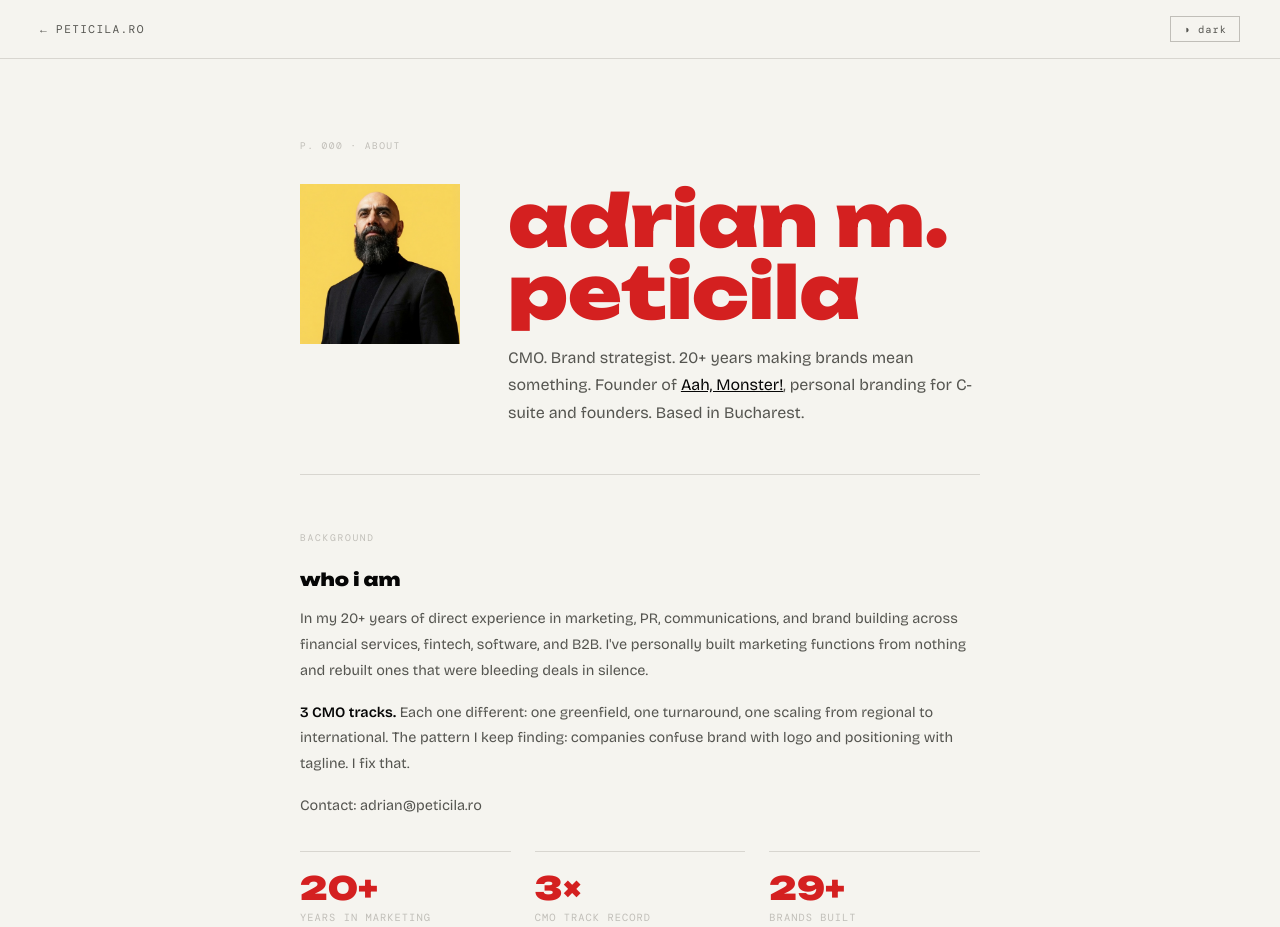
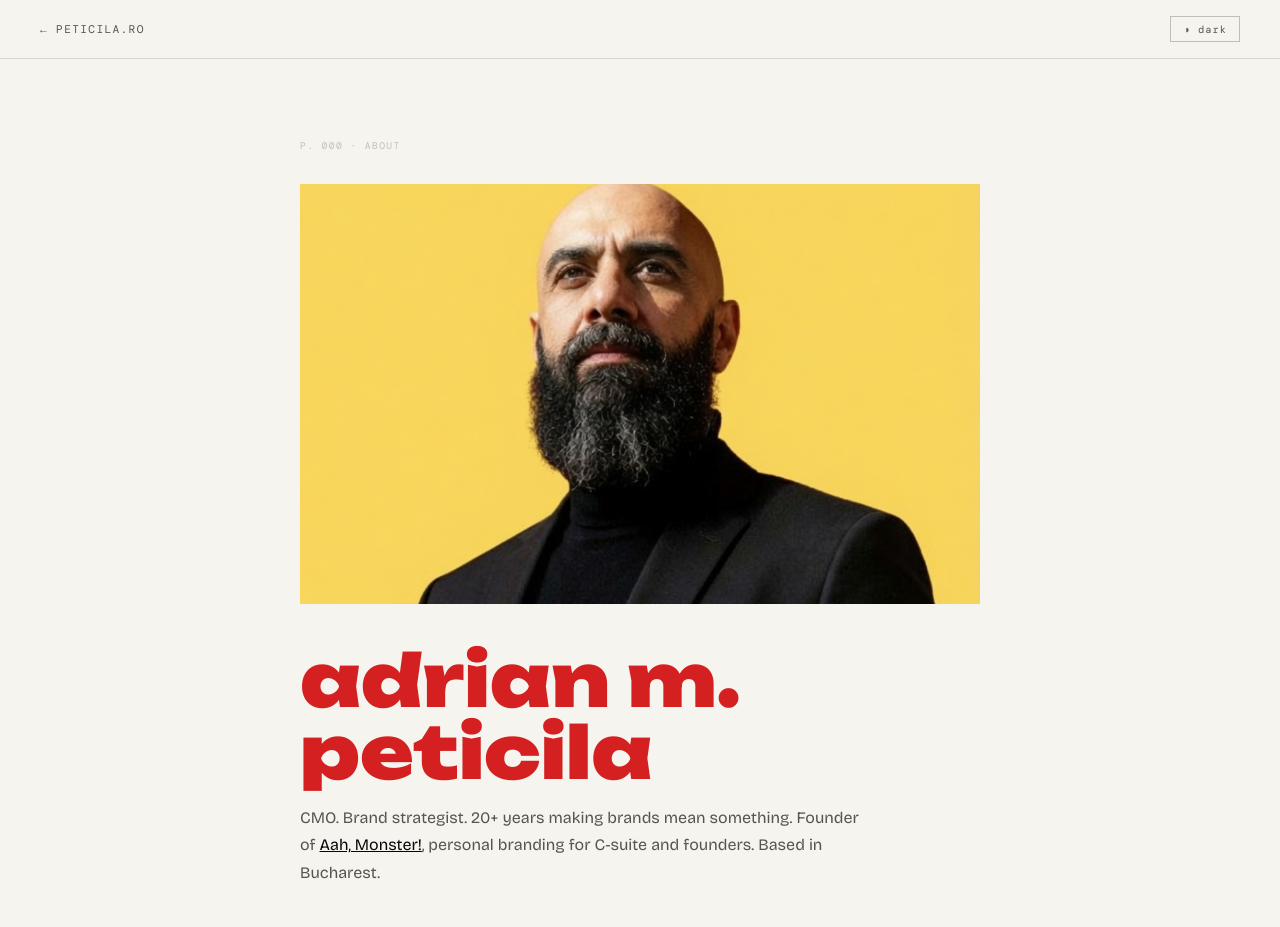
Before and after one commit to adrianpeticila/peticila.ro, a plain HTML site: page about/index.html in a window 1280 px wide. Shown: the top 927 px of the page. Drawn offline with Linux system fonts and the light colour scheme.

Commit message:
about: photo full-width editorial layout above h1

```diff
--- a/about/index.html
+++ b/about/index.html
@@ -82,14 +82,12 @@
     .wrap { max-width: 760px; margin: 0 auto; padding: 0 2.5rem; }
 
     .hero { padding: 5rem 0 3rem; border-bottom: 1px solid var(--rule); }
-    .hero-inner { display: flex; gap: 3rem; align-items: flex-start; }
-    .hero-photo { flex-shrink: 0; width: 160px; height: 160px; overflow: hidden; }
-    .hero-photo img { width: 100%; height: 100%; object-fit: cover; object-position: center top; display: block; }
-    .hero-text { flex: 1; }
+    .hero-photo { width: 100%; height: 420px; overflow: hidden; margin-bottom: 2.5rem; }
+    .hero-photo img { width: 100%; height: 100%; object-fit: cover; object-position: center 15%; display: block; }
     .pg { font-family: var(--mono); font-size: 0.6rem; letter-spacing: 0.15em; text-transform: uppercase; color: var(--faint); display: block; margin-bottom: 2rem; }
     h1 { font-family: var(--name); font-size: clamp(2.5rem, 7vw, 4.5rem); font-weight: 900; text-transform: lowercase; line-height: 1; color: var(--red); margin-bottom: 1rem; }
     .hero-sub { font-size: 1rem; color: var(--mid); line-height: 1.7; max-width: 560px; }
-    @media (max-width: 600px) { .hero-inner { flex-direction: column; gap: 1.5rem; } .hero-photo { width: 120px; height: 120px; } }
+    @media (max-width: 600px) { .hero-photo { height: 280px; } }
 
     .section { padding: 3.5rem 0; border-bottom: 1px solid var(--rule); }
     .section-tag { font-family: var(--mono); font-size: 0.6rem; letter-spacing: 0.18em; text-transform: uppercase; color: var(--faint); display: block; margin-bottom: 1.5rem; }
@@ -135,15 +133,11 @@
 
     <section class="hero">
       <span class="pg">P. 000 · About</span>
-      <div class="hero-inner">
-        <div class="hero-photo">
-          <img src="/img/ap_profile_pic.png" alt="Adrian M. Peticila">
-        </div>
-        <div class="hero-text">
-          <h1>adrian m.<br>peticila</h1>
-          <p class="hero-sub">CMO. Brand strategist. 20+ years making brands mean something. Founder of <a href="https://aah.monster" style="color:var(--fg);text-decoration:underline;">Aah, Monster!</a>, personal branding for C-suite and founders. Based in Bucharest.</p>
-        </div>
+      <div class="hero-photo">
+        <img src="/img/ap_profile_pic.png" alt="Adrian M. Peticila">
       </div>
+      <h1>adrian m.<br>peticila</h1>
+      <p class="hero-sub">CMO. Brand strategist. 20+ years making brands mean something. Founder of <a href="https://aah.monster" style="color:var(--fg);text-decoration:underline;">Aah, Monster!</a>, personal branding for C-suite and founders. Based in Bucharest.</p>
     </section>
 
     <section class="section">
```
